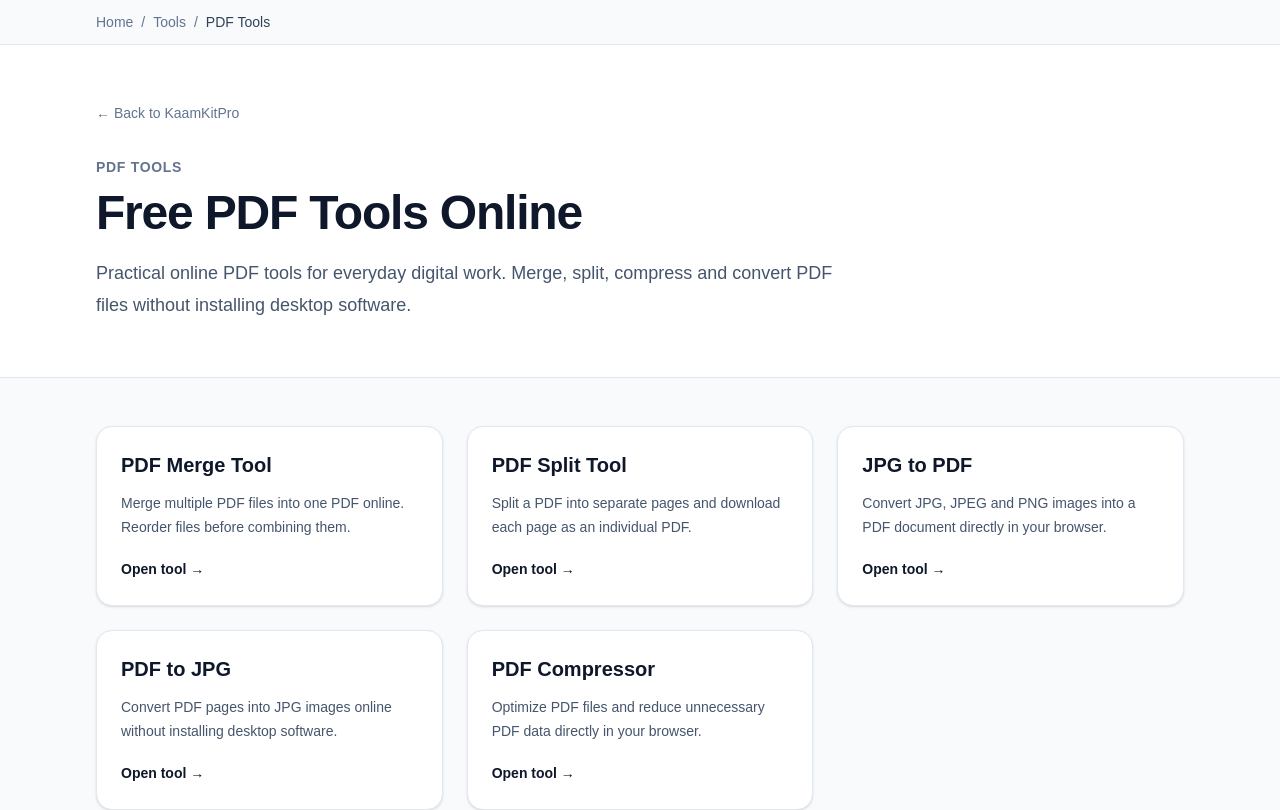
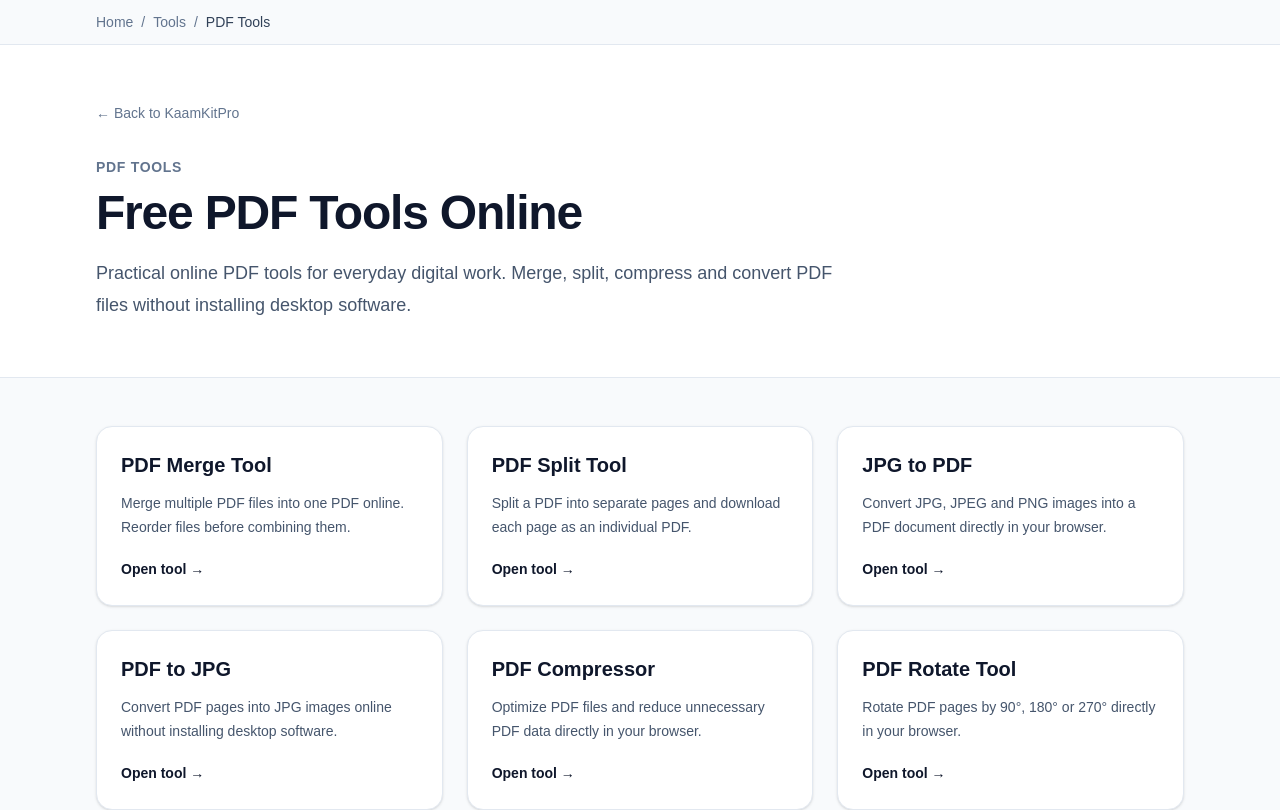
Before and after one commit to WellProSoftware/kaamkitpro, a Next.js app: page /tools/pdf in a window 1280 px wide. Shown: the top 810 px of the page. Built offline with nearby package versions, Linux system fonts and the light colour scheme.

Commit message:
Add PDF rotate to PDF tools hub

```diff
--- a/src/app/tools/pdf/page.tsx
+++ b/src/app/tools/pdf/page.tsx
@@ -31,6 +31,12 @@ const pdfTools = [
     title: "PDF Compressor",
     description:
       "Optimize PDF files and reduce unnecessary PDF data directly in your browser.",
+  },
+  {
+    href: "/tools/pdf-rotate",
+    title: "PDF Rotate Tool",
+    description:
+      "Rotate PDF pages by 90°, 180° or 270° directly in your browser.",
   },
 ];
 
@@ -73,7 +79,7 @@ const faqSchema = {
 export const metadata = {
   title: "Free PDF Tools Online",
   description:
-    "Use free online PDF tools to merge, split, compress and convert PDF files. Also convert JPG images to PDF and PDF pages to JPG.",
+    "Use free online PDF tools to merge, split, rotate, compress and convert PDF files. Also convert JPG images to PDF and PDF pages to JPG.",
   keywords: [
     "PDF tools",
     "free PDF tools",
```
